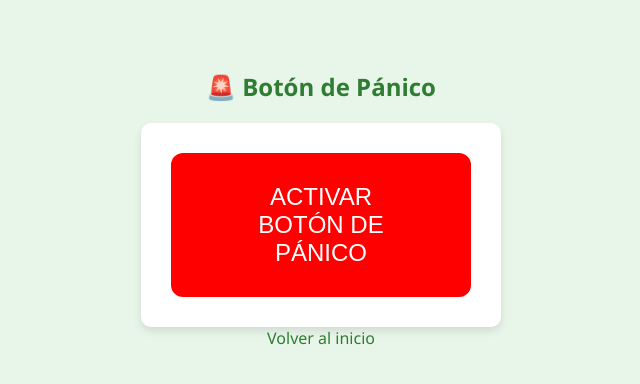
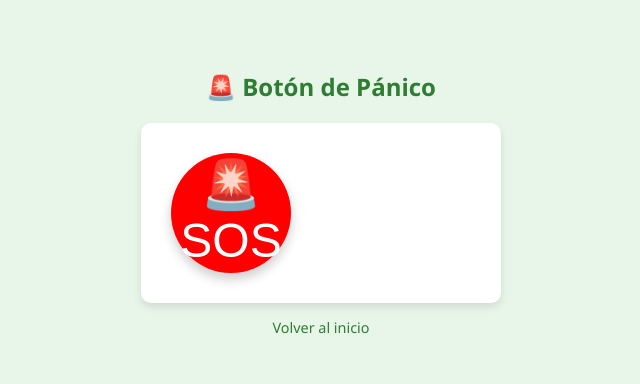
Before and after one commit to s4r4s4t3/espacio-seguro, a Flask app: page /panico in a window 1280 px wide. Shown: the top 384 px of the page, without its empty margins (319-959 px from the left). Run offline with Flask 3, Linux system fonts and the light colour scheme; the visitor is signed in with stand-in values (Sample User, id 1).

Commit message:
Mejora del boton de pánico

```diff
--- a/app/static/style.css
+++ b/app/static/style.css
@@ -52,3 +52,27 @@ p {
     margin-top: 15px;
     font-size: 0.9em;
 }
+
+/* =======================
+   🚨 Botón de Pánico custom
+   ======================= */
+.panic-btn {
+    background-color: red;
+    color: white;
+    border: none;
+    width: 120px;
+    height: 120px;
+    font-size: 48px;
+    border-radius: 50%;
+    cursor: pointer;
+    display: flex;
+    align-items: center;
+    justify-content: center;
+    box-shadow: 0 6px 12px rgba(0,0,0,0.2);
+    transition: transform 0.2s, background-color 0.2s;
+}
+
+.panic-btn:hover {
+    background-color: darkred;
+    transform: scale(1.1);
+}
--- a/app/templates/panico.html
+++ b/app/templates/panico.html
@@ -1,30 +1,16 @@
-<!-- panico.html -->
+<!-- templates/panico.html -->
 <!DOCTYPE html>
 <html lang="es">
 <head>
     <meta charset="UTF-8">
     <title>Botón de Pánico</title>
     <link rel="stylesheet" href="{{ url_for('static', filename='style.css') }}">
-    <style>
-        .panic-btn {
-            background-color: red;
-            color: white;
-            border: none;
-            padding: 30px 60px;
-            font-size: 24px;
-            border-radius: 12px;
-            cursor: pointer;
-        }
-        .panic-btn:hover {
-            background-color: darkred;
-        }
-    </style>
 </head>
 <body>
     <h2>🚨 Botón de Pánico</h2>
     <form method="POST">
-        <button type="submit" class="panic-btn">ACTIVAR BOTÓN DE PÁNICO</button>
+        <button type="submit" class="panic-btn">🚨 SOS</button>
     </form>
-    <a href="{{ url_for('home.home') }}">Volver al inicio</a>
+    <p><a href="{{ url_for('home.home') }}">Volver al inicio</a></p>
 </body>
 </html>
```
